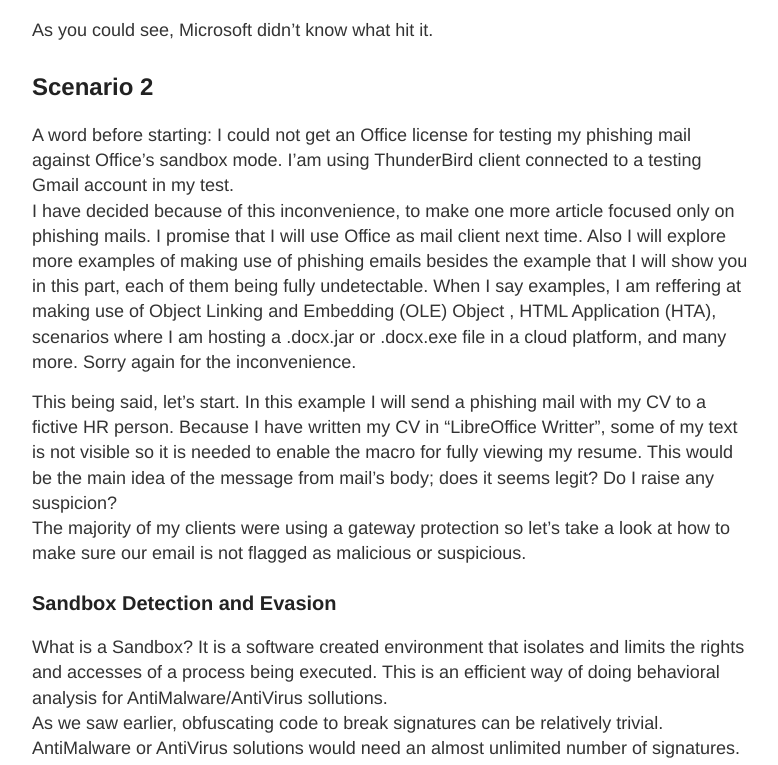
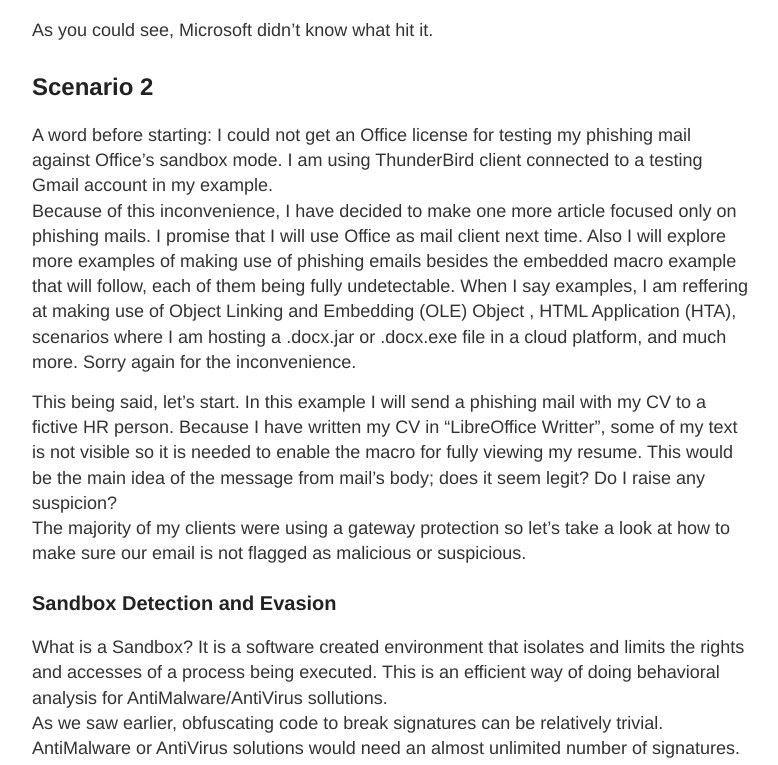
Before and after one commit to whmacmac/test, a Jekyll site: the page built from _posts/2020-04-22-RedTeam-Exercises-with-OpenSource-Tools-Part-2.md, in a window 1280 px wide and 900 px high, scrolled down 6960 px, cut to the strip 135-900 px from the top of the window. Shown: the whole strip, without its empty margins (248-1026 px from the left). Built offline with Jekyll 4.4.1, drawn with Linux system fonts in a browser that asks for light colours.

Commit message:
Update 2020-04-22-RedTeam-Exercises-with-OpenSource-Tools-Part-2.md

```diff
--- a/_posts/2020-04-22-RedTeam-Exercises-with-OpenSource-Tools-Part-2.md
+++ b/_posts/2020-04-22-RedTeam-Exercises-with-OpenSource-Tools-Part-2.md
@@ -132,10 +132,10 @@ My tests are done on an up-to-date Windows Pro OS with Windows Defender enabled.
 As you could see, Microsoft didn't know what hit it.
 
 ## Scenario 2 {#scenario2}
-A word before starting: I could not get an Office license for testing my phishing mail against Office's sandbox mode. I'am using ThunderBird client connected to a testing Gmail account in my test.<br/>
-I have decided because of this inconvenience, to make one more article focused only on phishing mails. I promise that I will use Office as mail client next time. Also I will explore more examples of making use of phishing emails besides the example that I will show you in this part, each of them being fully undetectable. When I say examples, I am reffering at making use of Object Linking and Embedding (OLE) Object , HTML Application (HTA), scenarios where I am hosting a .docx.jar or .docx.exe file in a cloud platform, and many more. Sorry again for the inconvenience.
+A word before starting: I could not get an Office license for testing my phishing mail against Office's sandbox mode. I am using ThunderBird client connected to a testing Gmail account in my example.<br/>
+Because of this inconvenience, I have decided to make one more article focused only on phishing mails. I promise that I will use Office as mail client next time. Also I will explore more examples of making use of phishing emails besides the embedded macro example that will follow, each of them being fully undetectable. When I say examples, I am reffering at making use of Object Linking and Embedding (OLE) Object , HTML Application (HTA), scenarios where I am hosting a .docx.jar or .docx.exe file in a cloud platform, and much more. Sorry again for the inconvenience.
 
-This being said, let's start. In this example I will send a phishing mail with my CV to a fictive HR person. Because I have written my CV in "LibreOffice Writter", some of my text is not visible so it is needed to enable the macro for fully viewing my resume. This would be the main idea of the message from mail's body; does it seems legit? Do I raise any suspicion?<br/>
+This being said, let's start. In this example I will send a phishing mail with my CV to a fictive HR person. Because I have written my CV in "LibreOffice Writter", some of my text is not visible so it is needed to enable the macro for fully viewing my resume. This would be the main idea of the message from mail's body; does it seem legit? Do I raise any suspicion?<br/>
 The majority of my clients were using a gateway protection so let's take a look at how to make sure our email is not flagged as malicious or suspicious.
 
 ### Sandbox Detection and Evasion
```
